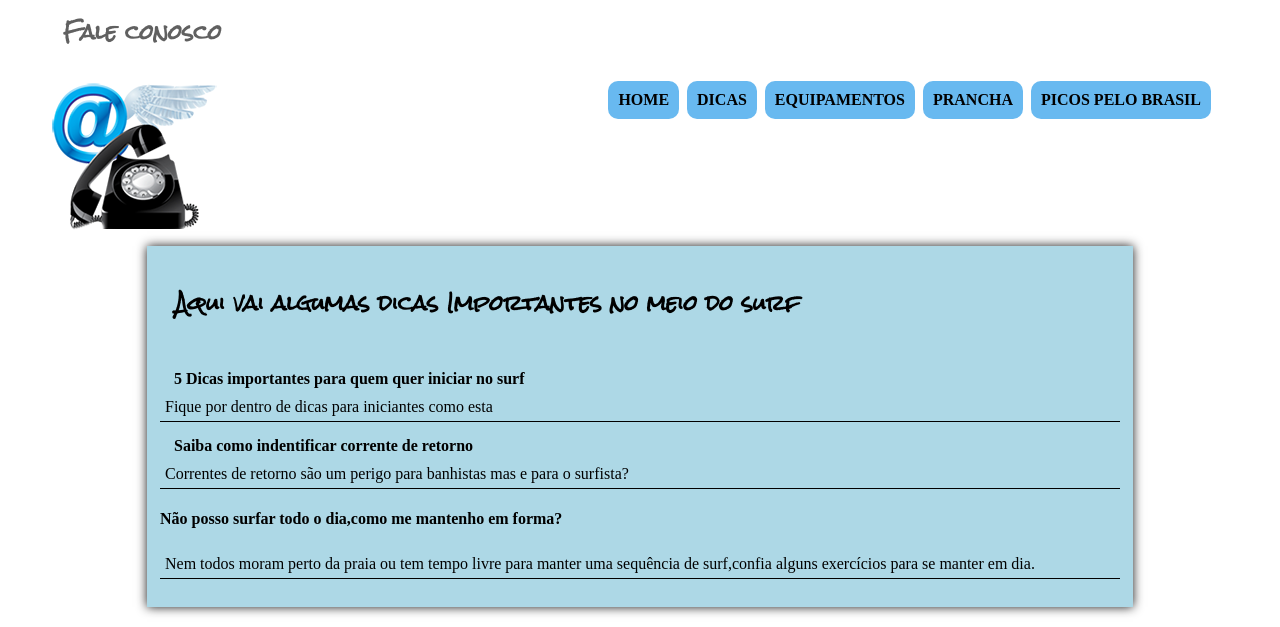
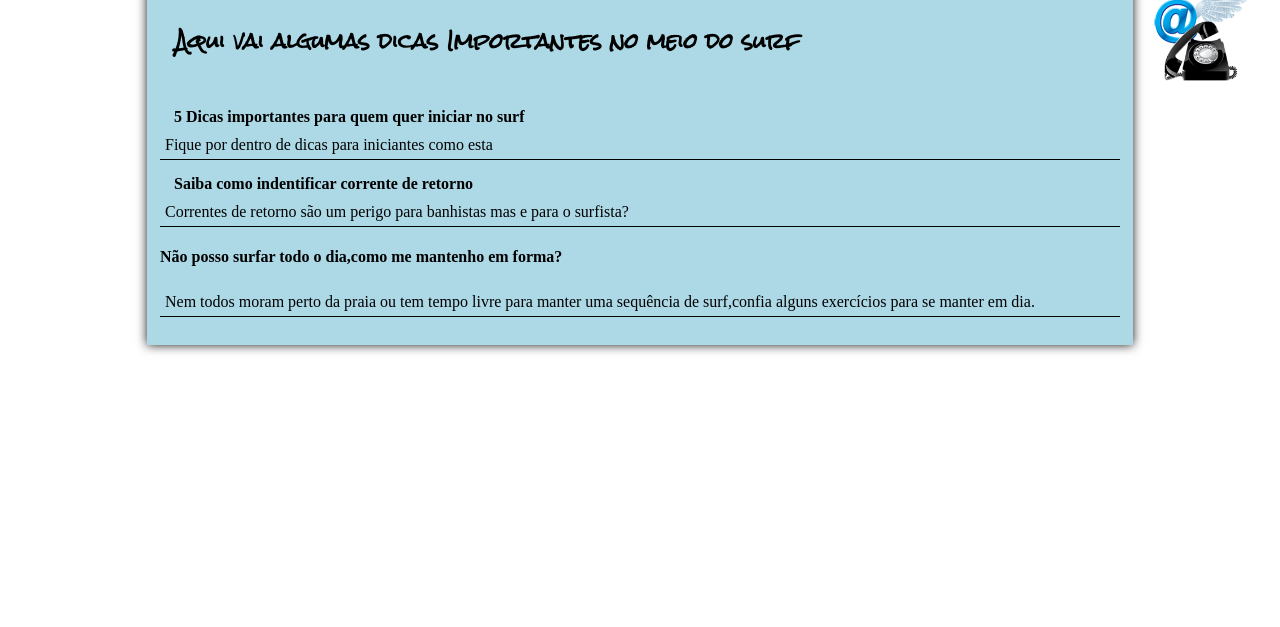
Before and after one commit to IvanRodrigues-easy/dicas-surf, a plain HTML site: page dicas.html in a window 1280 px wide. Shown: the part 182-809 px from the top of the page. Drawn offline with Linux system fonts and the light colour scheme; files that its build step writes are made by us from their sources; files whose address does not match are found by name.

Commit message:
alinhamento do  link de contato

```diff
--- a/css/dicas.css
+++ b/css/dicas.css
@@ -17,6 +17,25 @@ article h2 {
     border-radius: 5px;
 
 }
+h3#faleconosco{
+    position: absolute;
+    font-size: 14px ;
+    left:71pc;
+    float: right;
+ top:120px ;
+
+}
+
+figure#contato img {
+     position:absolute;
+     height: 12%;
+     left:72pc;
+     width: auto;
+     bottom: 33pc;
+     float: right;
+
+     }
+
 article h1{
     text-indent: 15px;
     font-size: 15pt;
```
